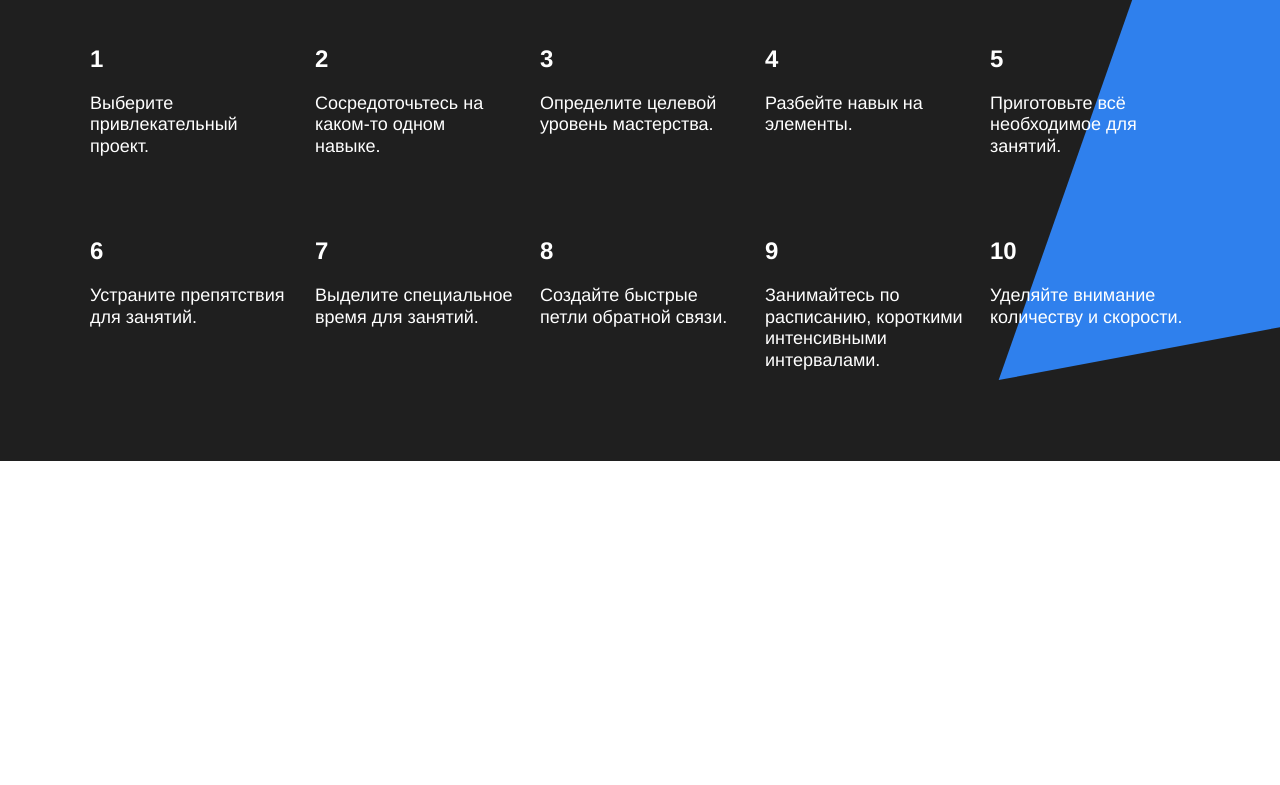
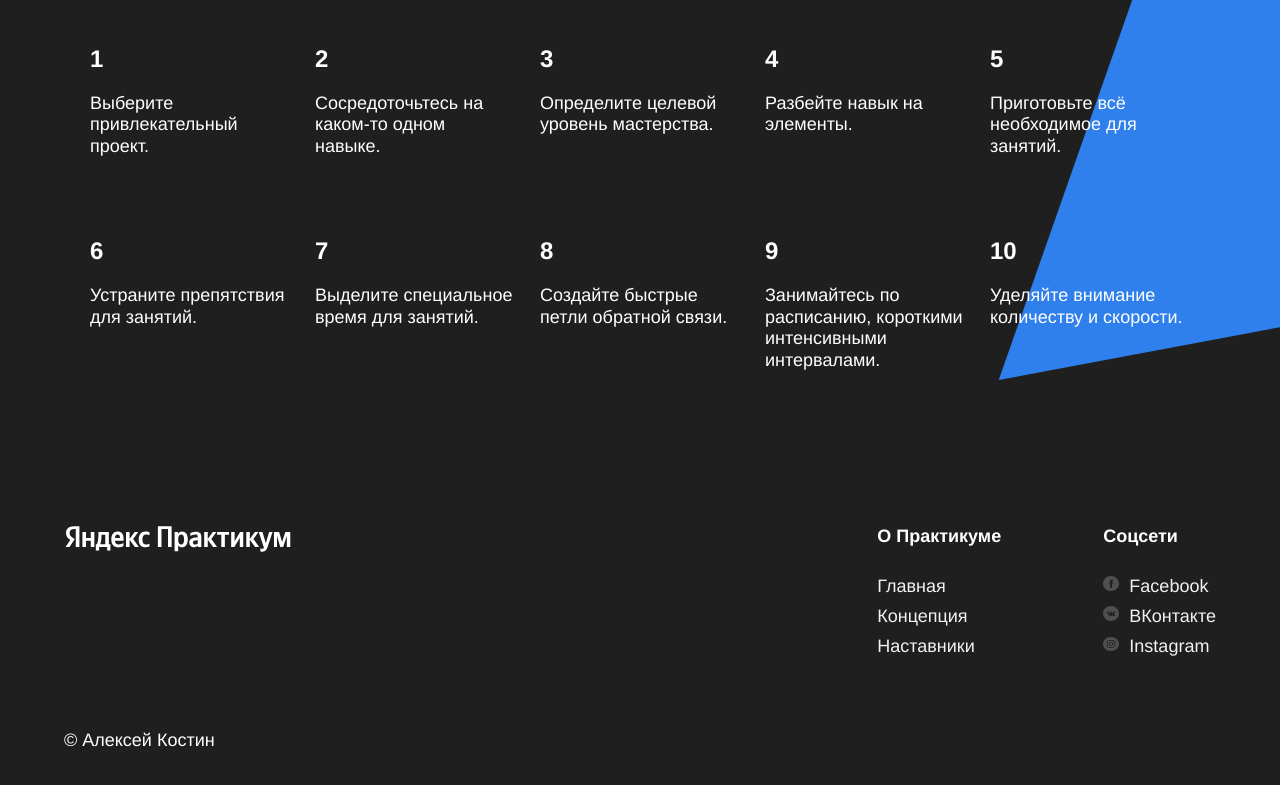
Before and after one commit to kostinpract/how-to-learn, a plain HTML site: page index.html in a window 1280 px wide. Shown: the part 3245-4030 px from the top of the page. Before the commit the page ends 3706 px from the top, so only its background shows below. Drawn offline with Linux system fonts and the light colour scheme.

Commit message:
Доделал всё в первом приближении

```diff
--- a/index.html
+++ b/index.html
@@ -226,7 +226,41 @@
       </section>
     </main>
     <footer class="footer">
-      <!--<div class="logo logo_place_footer"></div>-->
+      <div class="footer__columns">
+        <div class="footer__column_copyright">
+          <div class="logo logo_place_footer"></div>
+          <div class="footer__author">&copy Алексей Костин</div>
+        </div>
+        <div class="footer__column_info">
+          <h3 class="footer__column-heading">
+            О Практикуме
+          </h3>
+          <nav class="footer__column-links">
+            <a href="#" class="footer__column-link">Главная</a>
+            <a href="#" class="footer__column-link">Концепция</a>
+            <a href="#" class="footer__column-link">Наставники</a>
+          </nav>
+        </div>
+        <div class="footer__column_social">
+          <h3 class="footer__column-heading">
+            Соцсети
+          </h3>
+          <nav class="footer__column-links">
+            <a href="#" class="footer__column-link">
+              <img src="./images/facebook_color_white.svg" class="footer__social-icon">Facebook
+            </a>
+
+            <a href="#" class="footer__column-link">
+              <img src="./images/vk_color_white.svg" class="footer__social-icon">ВКонтакте
+            </a>
+            <a href="#" class="footer__column-link">
+              <img src="./images/instagram_color_white.svg" class="footer__social-icon">Instagram
+            </a>
+          </nav>
+        </div>
+      </div>
+
+
     </footer>
   </div>
 
--- a/styles/style.css
+++ b/styles/style.css
@@ -286,3 +286,75 @@
   width: 877px;
   height: 877px;
 }
+
+.footer {
+  min-height: 250px;
+  background-color: #1f1f1f;
+  color: #fff;
+  padding: 60px 0 40px;
+}
+
+.footer__columns {
+  width: 90%;
+  height: 250px;
+  margin: 0 auto;
+  display: flex;
+  justify-content: space-between;
+  align-items: stretch;
+  position: relative;
+}
+
+.logo_place_footer {
+  background-image: url(../images/logo_place_footer.svg);
+  position: relative;
+}
+
+.footer__column_copyright {
+  flex-basis: 711px;
+  height: 100%;
+  display: flex;
+  flex-direction: column;
+  justify-content: space-between;
+}
+
+.footer__author {
+  margin: 18px 0;
+  line-height: 25px;
+  font-size: 18px;
+  font-weight: normal;
+}
+
+.footer__column_info {
+
+}
+
+.footer__column_social {
+
+}
+
+.footer__column-links {
+  padding-top: 20px;
+  padding-bottom: 16px;
+}
+
+.footer__column-link {
+  display: block;
+  line-height: 30px;
+  font-size: 18px;
+  font-weight: normal;
+  text-decoration: none;
+  color: #f2f2f2;
+}
+
+.footer__column-heading {
+  margin: 0;
+  line-height: 30px;
+  font-size: 18px;
+  font-weight: 700;
+}
+
+.footer__social-icon {
+  width: 16px;
+  height: 16px;
+  margin-right: 10px;
+}
```
